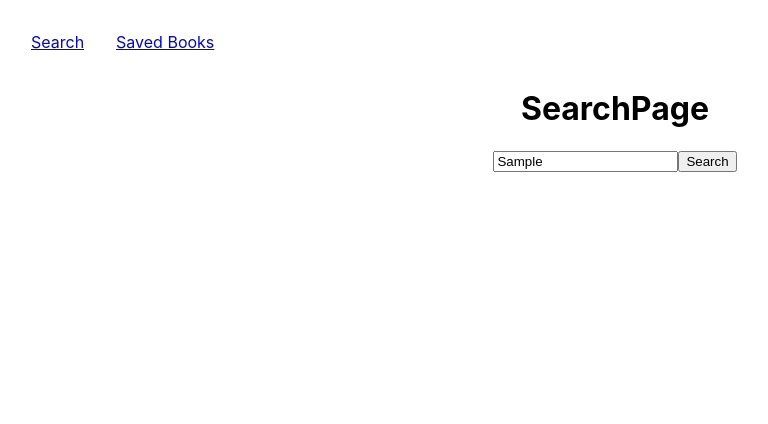
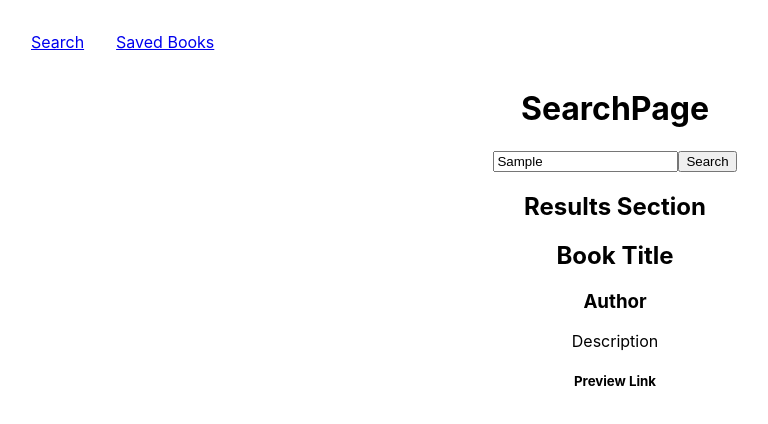
Before and after one commit to jamescalverley/bookshelf__google-books-api, a React (Create React App) app: page / in a window 1280 px wide. Both pictures are taken after typing "Sample" into the empty fields and a click on the button "Search". Shown: the top 424 px of the page, without its empty margins (25-793 px from the left). Built offline with nearby package versions, Linux system fonts and the light colour scheme.

Commit message:
adds Results section component and Book result component

```diff
--- a/src/components/Book.js
+++ b/src/components/Book.js
@@ -0,0 +1,15 @@
+import React from 'react';
+
+function Book(){
+
+  return (
+    <div className="book-contatiner">
+      <h2>Book Title</h2>
+      <h3>Author</h3>
+      <p>Description</p>
+      <h5>Preview Link</h5>
+    </div>
+  )
+};
+
+export default Book;
--- a/src/components/Input.js
+++ b/src/components/Input.js
@@ -8,6 +8,7 @@ function Input(props){
     ev.preventDefault();
     console.log(`[handleSearch] --- search: ${inputText}`);
     props.apiCall(inputText);
+    props.showResults();
   };
 
   function handleInputChange(ev){
--- a/src/components/Results.js
+++ b/src/components/Results.js
@@ -0,0 +1,14 @@
+import React from 'react';
+import Book from './Book';
+
+function Results(){
+
+  return (
+    <>
+      <h2>Results Section</h2>
+      <Book />
+    </>
+  )
+};
+
+export default Results;
--- a/src/components/SearchPage.js
+++ b/src/components/SearchPage.js
@@ -1,17 +1,32 @@
-import React from 'react';
+import React, {useState} from 'react';
 import Input from './Input';
+import Results from './Results'
 
 function SearchPage(){
 
+    const [resultsDisplay, setResultsDisplay] = useState(false);
+
+
     function handleApiCall(search){
         console.log("[handleApiCall]", search)
+    };
+
+    function showResults(){
+        setResultsDisplay(true)
     };
 
 
     return (
         <div className="search-page">
             <h1>SearchPage</h1>
-            <Input apiCall={handleApiCall}/>
+            <Input
+                apiCall={handleApiCall}
+                showResults={showResults}
+            />
+            {resultsDisplay &&
+                <Results />
+            }
+
         </div>
     )
 };
```
